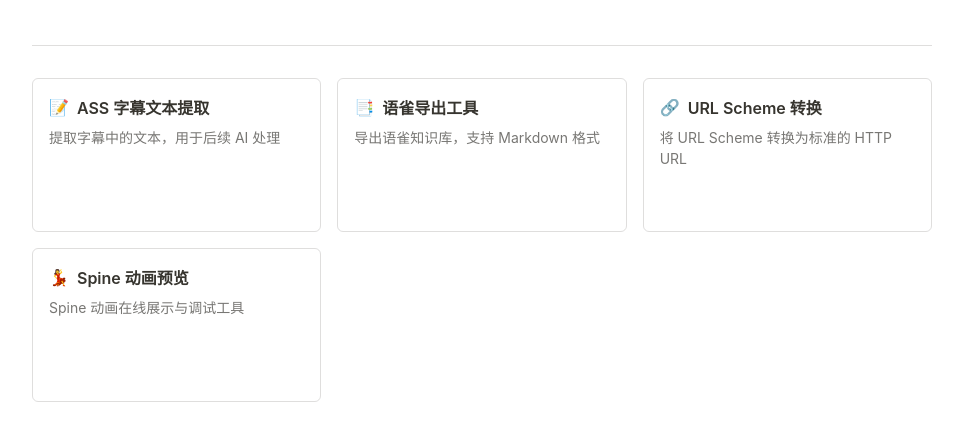
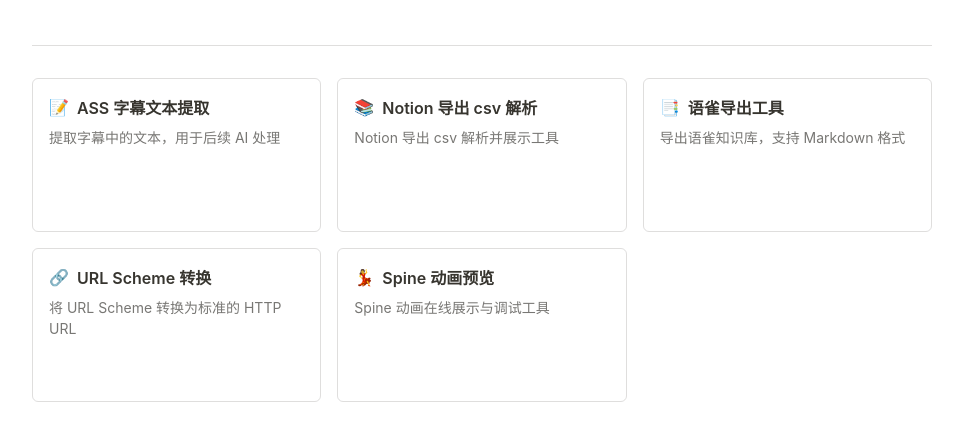
Before and after one commit to weepwood/web-tool, a plain HTML site: page index.html in a window 1280 px wide. Shown: the part 172-612 px from the top of the page, without its empty margins (158-1121 px from the left). Drawn offline with Linux system fonts and the light colour scheme.

Commit message:
feat(homepage): 添加 Notion CSV 解析工具入口
- 在首页功能列表中新增 "Notion 导出 csv 解析" 工具
- 该工具用于解析 Notion 导出的 CSV 文件并提供展示功能
- 配置了对应的标题、描述、URL 和图标

```diff
--- a/index.html
+++ b/index.html
@@ -134,6 +134,12 @@
             url: "subtitle-converter.html",
             icon: "📝"
         },
+            {
+            title: "Notion 导出 csv 解析",
+            desc: "Notion 导出 csv 解析并展示工具",
+            url: "notion-csv-parser.html",
+            icon: "📚"
+        },
         {
             title: "语雀导出工具",
             desc: "导出语雀知识库，支持 Markdown 格式",
```
Also changed, not shown: notion-csv-parser.html (renamed from notion-note.html).
